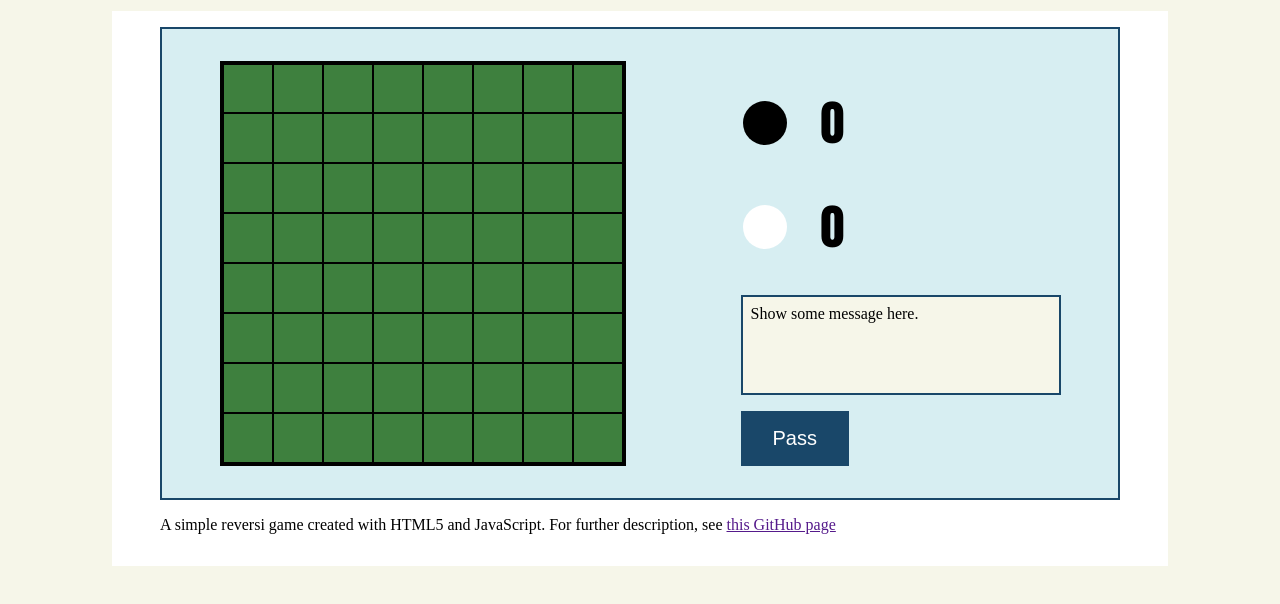
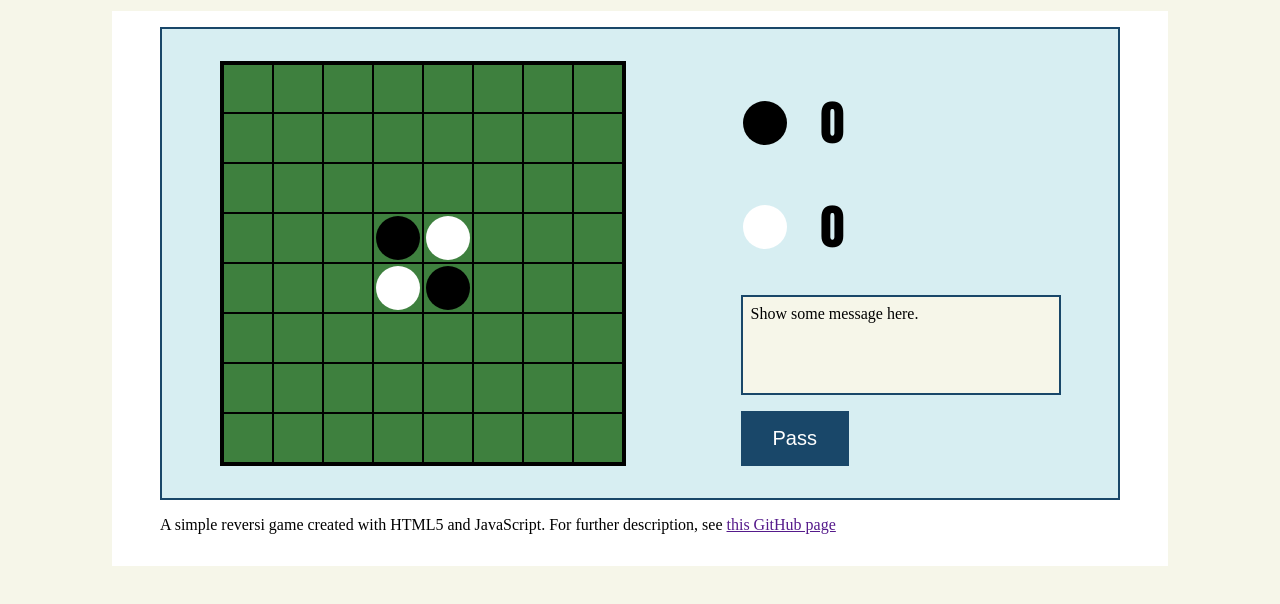
Before and after one commit to danook/simple_reversi, a plain HTML site: page index.html in a window 1280 px wide. Shown: the part 64-668 px from the top of the page. Drawn offline with Linux system fonts and the light colour scheme.

Commit message:
Add a new class for game system
Added game.js and created a class Reversi there, which manages the state of the grid.

```diff
--- /dev/null
+++ b/game.js
@@ -0,0 +1,31 @@
+class Reversi {
+
+    static GRID_SIZE = 8;
+
+    static SQUARE_STATE = {
+        vacant: 0,
+        black: 1,
+        white: -1
+    };
+
+    static TURN = {
+        player: 1,
+        computer: -1
+    };
+
+    constructor() {
+        Reversi.GRID_SIZE = 8;
+
+        this.grid = new Array(Reversi.GRID_SIZE);
+        for (let i = 0; i < Reversi.GRID_SIZE; i++) {
+            this.grid[i] = new Array(Reversi.GRID_SIZE).fill(Reversi.SQUARE_STATE.vacant);
+        }
+
+        // Initialize the grid
+        console.log(this.grid[4][4]);
+        this.grid[Reversi.GRID_SIZE / 2 - 1][Reversi.GRID_SIZE / 2 - 1] = Reversi.SQUARE_STATE.black;
+        this.grid[Reversi.GRID_SIZE / 2 - 1][Reversi.GRID_SIZE / 2] = Reversi.SQUARE_STATE.white;
+        this.grid[Reversi.GRID_SIZE / 2][Reversi.GRID_SIZE / 2 - 1] = Reversi.SQUARE_STATE.white;
+        this.grid[Reversi.GRID_SIZE / 2][Reversi.GRID_SIZE / 2] = Reversi.SQUARE_STATE.black;
+    }
+}
--- a/index.html
+++ b/index.html
@@ -5,6 +5,7 @@
     <meta charset="utf-8">
     <meta name="description" content="a simple reversi game created with JS">
     <link rel="stylesheet" href="style.css">
+    <script src="game.js" type="text/javascript"></script>
     <script src="main.js" type="text/javascript"></script>
     <title>Simple Reversi</title>
 </head>
--- a/main.js
+++ b/main.js
@@ -1,13 +1,15 @@
+const reversi = new Reversi()
+
 window.addEventListener('DOMContentLoaded', e => {
     renderGrid();
 });
 
 function renderGrid() {
-    for (let row = 0; row < 8; ++row) {
+    for (let row = 0; row < Reversi.GRID_SIZE; ++row) {
         const gridRowElement = document.createElement("tr");
         document.querySelector(".grid").appendChild(gridRowElement);
 
-        for (let col = 0; col < 8; ++col) {
+        for (let col = 0; col < Reversi.GRID_SIZE; ++col) {
             const gridSquareElement = document.createElement("td");
             gridSquareElement.id = `square_${row}_${col}`;
             document.querySelector(".grid").appendChild(gridSquareElement);
@@ -16,7 +18,18 @@ function renderGrid() {
             // We change the disk status by changing its class (disk_black / disk_white / disk_none)
             const diskElement = document.createElement("div");
             diskElement.id = `disk_${row}_${col}`;
-            diskElement.className = "disk_none";
+
+            switch (reversi.grid[row][col]) {
+                case Reversi.SQUARE_STATE.vacant:
+                    diskElement.className = "disk_none";
+                    break;
+                case Reversi.SQUARE_STATE.black:
+                    diskElement.className = "disk_black";
+                    break;
+                case Reversi.SQUARE_STATE.white:
+                    diskElement.className = "disk_white";
+            }
+
             document.querySelector(`#square_${row}_${col}`).appendChild(diskElement);
         }
     }
```
